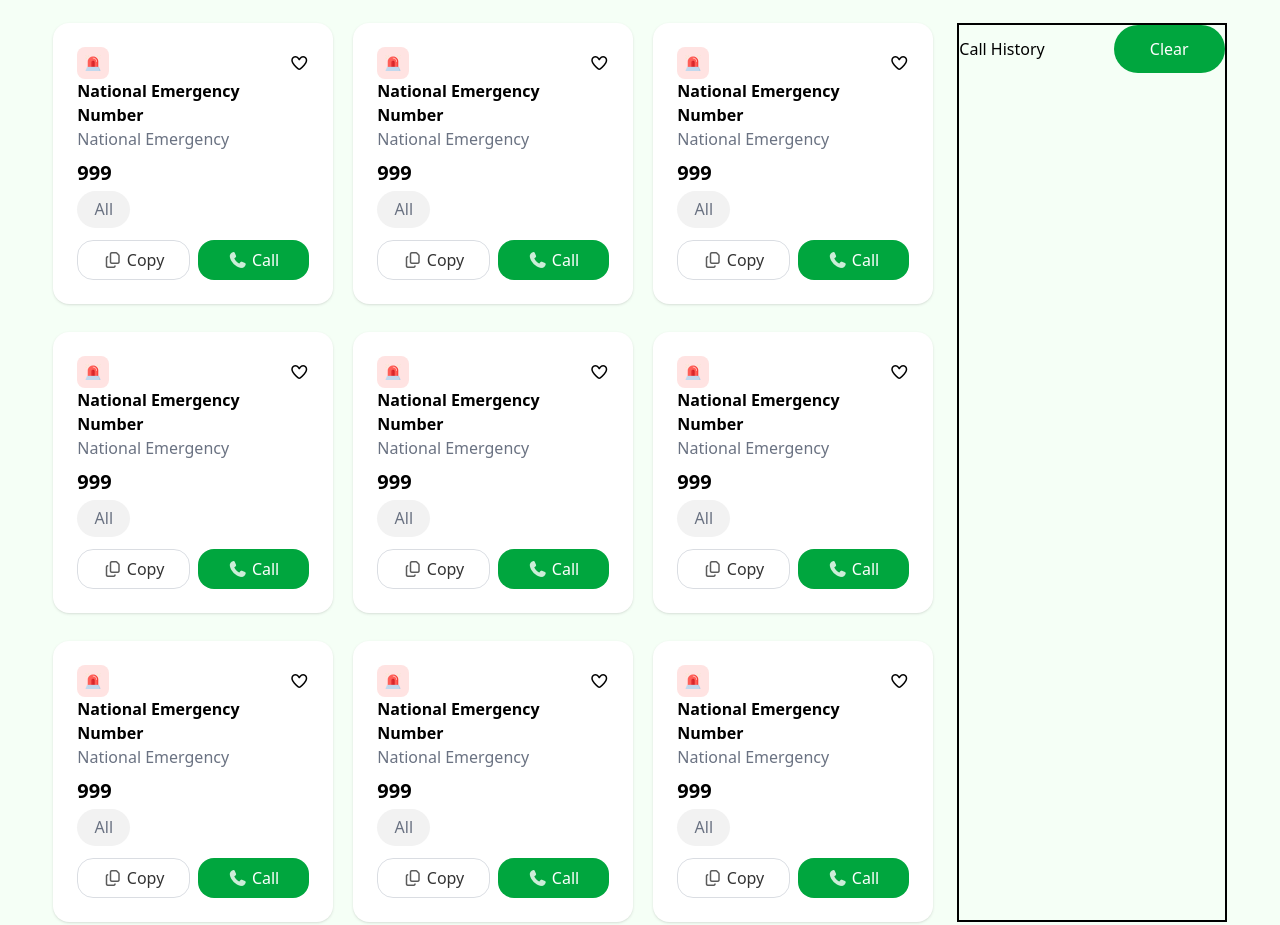
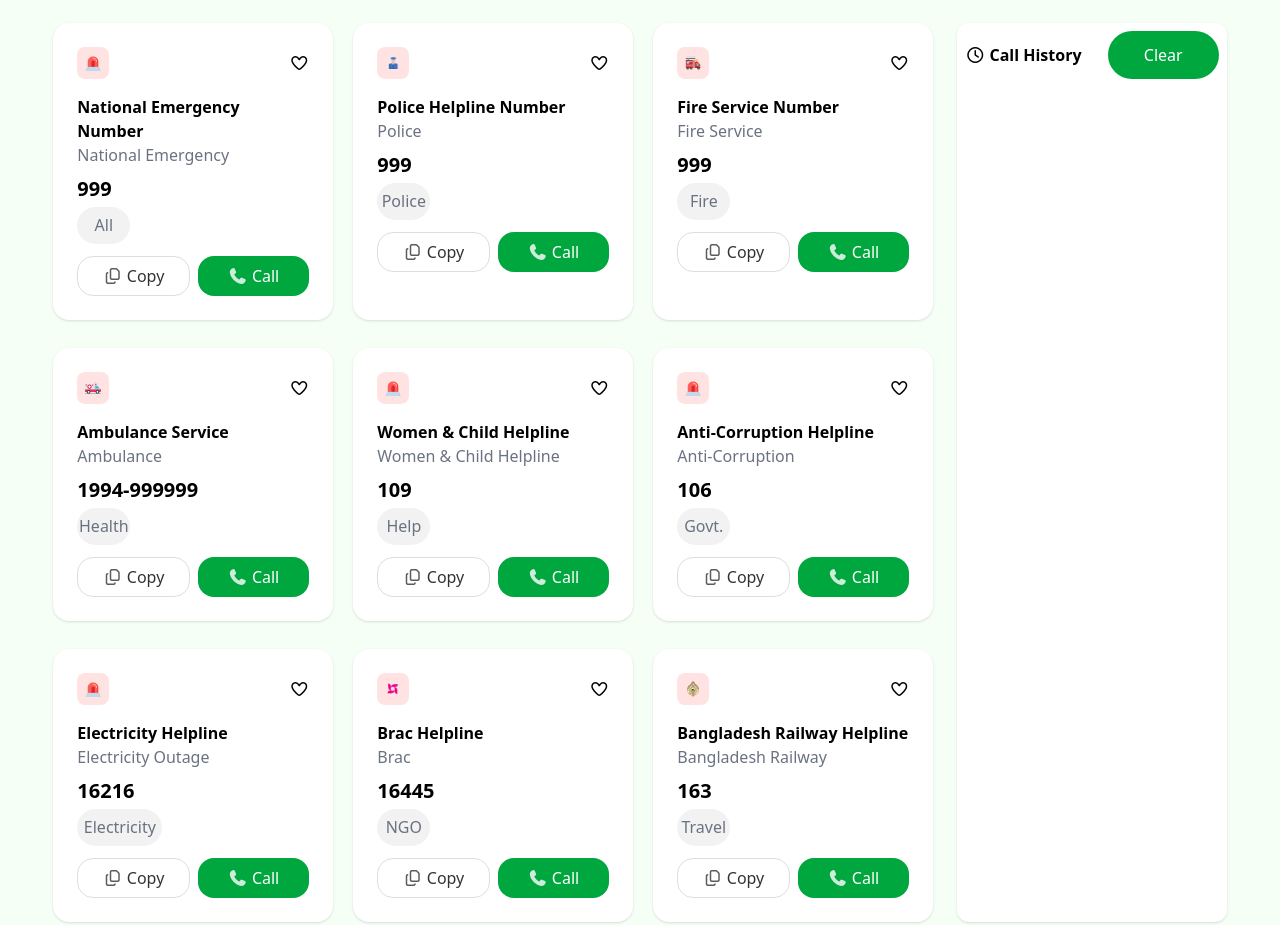
Before and after one commit to iammilon49/Assignment-05, a plain HTML site: page index.html in a window 1280 px wide. Shown: the part 360-1285 px from the top of the page. Drawn offline with nearby package versions, Linux system fonts and the light colour scheme.

Commit message:
Card Section CSS Added

```diff
--- a/index.html
+++ b/index.html
@@ -52,12 +52,13 @@
             <div class="flex justify-between items-center">
                 <img  class="w-8 h-8 bg-[#FFE3E2] p-2 rounded-lg" src="./assets/emergency.png" alt="">
                 <i class="fa-regular fa-heart"></i>
+            </div>
 
-            </div>
-            <div class="mb-2">
+            <div class="mb-2 mt-4">
                 <h2 class="font-bold text-base" >National Emergency Number</h2>
                 <p class="text-gray-500">National Emergency</p>
             </div>
+
             <div>
                  <h2 class="font-bold text-xl mb-1">999</h2>
                 <p class="text-gray-500 bg-[#F2F2F2] h-[37px] w-[53px] text-center rounded-3xl pt-1.5 mb-3">All</p>
@@ -71,20 +72,20 @@
 
 
 
-
+        <!-- Card 2 -->
         <div id="box-parent" class="w-70 bg-[#ffffff] p-6 shadow-sm rounded-2xl">
             <div class="flex justify-between items-center">
-                <img  class="w-8 h-8 bg-[#FFE3E2] p-2 rounded-lg" src="./assets/emergency.png" alt="">
+                <img  class="w-8 h-8 bg-[#FFE3E2] p-2 rounded-lg" src="./assets/police.png" alt="">
                 <i class="fa-regular fa-heart"></i>
 
             </div>
-            <div class="mb-2">
-                <h2 class="font-bold text-base" >National Emergency Number</h2>
-                <p class="text-gray-500">National Emergency</p>
+            <div class="mb-2 mt-4">
+                <h2 class="font-bold text-base" >Police Helpline Number</h2>
+                <p class="text-gray-500">Police</p>
             </div>
             <div>
                  <h2 class="font-bold text-xl mb-1">999</h2>
-                <p class="text-gray-500 bg-[#F2F2F2] h-[37px] w-[53px] text-center rounded-3xl pt-1.5 mb-3">All</p>
+                <p class="text-gray-500 bg-[#F2F2F2] h-[37px] w-[53px] text-center rounded-3xl pt-1.5 mb-3">Police</p>
             </div>
             <div class="flex gap-2">
                 <button type="button" class="w-[160px] h-[40px] border-1 border-solid border-gray-300 rounded-2xl opacity-80 hover:cursor-pointer"><span><i class="fa-regular fa-copy opacity-80"></i></span> Copy</button>
@@ -95,20 +96,20 @@
 
 
 
-
+        <!-- card 3 -->
         <div id="box-parent" class="w-70 bg-[#ffffff] p-6 shadow-sm rounded-2xl">
             <div class="flex justify-between items-center">
-                <img  class="w-8 h-8 bg-[#FFE3E2] p-2 rounded-lg" src="./assets/emergency.png" alt="">
+                <img  class="w-8 h-8 bg-[#FFE3E2] p-2 rounded-lg" src="./assets/fire-service.png" alt="">
                 <i class="fa-regular fa-heart"></i>
 
             </div>
-            <div class="mb-2">
-                <h2 class="font-bold text-base" >National Emergency Number</h2>
-                <p class="text-gray-500">National Emergency</p>
+            <div class="mb-2 mt-4">
+                <h2 class="font-bold text-base" >Fire Service Number</h2>
+                <p class="text-gray-500">Fire Service</p>
             </div>
             <div>
                  <h2 class="font-bold text-xl mb-1">999</h2>
-                <p class="text-gray-500 bg-[#F2F2F2] h-[37px] w-[53px] text-center rounded-3xl pt-1.5 mb-3">All</p>
+                <p class="text-gray-500 bg-[#F2F2F2] h-[37px] w-[53px] text-center rounded-3xl pt-1.5 mb-3">Fire</p>
             </div>
             <div class="flex gap-2">
                 <button type="button" class="w-[160px] h-[40px] border-1 border-solid border-gray-300 rounded-2xl opacity-80 hover:cursor-pointer"><span><i class="fa-regular fa-copy opacity-80"></i></span> Copy</button>
@@ -119,20 +120,20 @@
 
 
 
-
+        <!-- card 4 -->
         <div id="box-parent" class="w-70 bg-[#ffffff] p-6 shadow-sm rounded-2xl">
             <div class="flex justify-between items-center">
-                <img  class="w-8 h-8 bg-[#FFE3E2] p-2 rounded-lg" src="./assets/emergency.png" alt="">
+                <img  class="w-8 h-8 bg-[#FFE3E2] p-2 rounded-lg" src="./assets/ambulance.png" alt="">
                 <i class="fa-regular fa-heart"></i>
 
             </div>
-            <div class="mb-2">
-                <h2 class="font-bold text-base" >National Emergency Number</h2>
-                <p class="text-gray-500">National Emergency</p>
+            <div class="mb-2 mt-4">
+                <h2 class="font-bold text-base" >Ambulance Service</h2>
+                <p class="text-gray-500">Ambulance</p>
             </div>
             <div>
-                 <h2 class="font-bold text-xl mb-1">999</h2>
-                <p class="text-gray-500 bg-[#F2F2F2] h-[37px] w-[53px] text-center rounded-3xl pt-1.5 mb-3">All</p>
+                 <h2 class="font-bold text-xl mb-1">1994-999999</h2>
+                <p class="text-gray-500 bg-[#F2F2F2] h-[37px] w-[53px] text-center rounded-3xl pt-1.5 mb-3">Health</p>
             </div>
             <div class="flex gap-2">
                 <button type="button" class="w-[160px] h-[40px] border-1 border-solid border-gray-300 rounded-2xl opacity-80 hover:cursor-pointer"><span><i class="fa-regular fa-copy opacity-80"></i></span> Copy</button>
@@ -142,20 +143,20 @@
         </div>
 
 
-
+        <!-- card 5 -->
         <div id="box-parent" class="w-70 bg-[#ffffff] p-6 shadow-sm rounded-2xl">
             <div class="flex justify-between items-center">
                 <img  class="w-8 h-8 bg-[#FFE3E2] p-2 rounded-lg" src="./assets/emergency.png" alt="">
                 <i class="fa-regular fa-heart"></i>
 
             </div>
-            <div class="mb-2">
-                <h2 class="font-bold text-base" >National Emergency Number</h2>
-                <p class="text-gray-500">National Emergency</p>
+            <div class="mb-2 mt-4">
+                <h2 class="font-bold text-base" >Women & Child Helpline</h2>
+                <p class="text-gray-500">Women & Child Helpline</p>
             </div>
             <div>
-                 <h2 class="font-bold text-xl mb-1">999</h2>
-                <p class="text-gray-500 bg-[#F2F2F2] h-[37px] w-[53px] text-center rounded-3xl pt-1.5 mb-3">All</p>
+                 <h2 class="font-bold text-xl mb-1">109</h2>
+                <p class="text-gray-500 bg-[#F2F2F2] h-[37px] w-[53px] text-center rounded-3xl pt-1.5 mb-3">Help</p>
             </div>
             <div class="flex gap-2">
                 <button type="button" class="w-[160px] h-[40px] border-1 border-solid border-gray-300 rounded-2xl opacity-80 hover:cursor-pointer"><span><i class="fa-regular fa-copy opacity-80"></i></span> Copy</button>
@@ -165,20 +166,20 @@
         </div>
 
 
-
+        <!-- card 6 -->
         <div id="box-parent" class="w-70 bg-[#ffffff] p-6 shadow-sm rounded-2xl">
             <div class="flex justify-between items-center">
                 <img  class="w-8 h-8 bg-[#FFE3E2] p-2 rounded-lg" src="./assets/emergency.png" alt="">
                 <i class="fa-regular fa-heart"></i>
 
             </div>
-            <div class="mb-2">
-                <h2 class="font-bold text-base" >National Emergency Number</h2>
-                <p class="text-gray-500">National Emergency</p>
+            <div class="mb-2 mt-4">
+                <h2 class="font-bold text-base" >Anti-Corruption Helpline</h2>
+                <p class="text-gray-500">Anti-Corruption</p>
             </div>
             <div>
-                 <h2 class="font-bold text-xl mb-1">999</h2>
-                <p class="text-gray-500 bg-[#F2F2F2] h-[37px] w-[53px] text-center rounded-3xl pt-1.5 mb-3">All</p>
+                 <h2 class="font-bold text-xl mb-1">106</h2>
+                <p class="text-gray-500 bg-[#F2F2F2] h-[37px] w-[53px] text-center rounded-3xl pt-1.5 mb-3">Govt.</p>
             </div>
             <div class="flex gap-2">
                 <button type="button" class="w-[160px] h-[40px] border-1 border-solid border-gray-300 rounded-2xl opacity-80 hover:cursor-pointer"><span><i class="fa-regular fa-copy opacity-80"></i></span> Copy</button>
@@ -188,20 +189,20 @@
         </div>
 
 
-
+        <!-- card 7 -->
         <div id="box-parent" class="w-70 bg-[#ffffff] p-6 shadow-sm rounded-2xl">
             <div class="flex justify-between items-center">
                 <img  class="w-8 h-8 bg-[#FFE3E2] p-2 rounded-lg" src="./assets/emergency.png" alt="">
                 <i class="fa-regular fa-heart"></i>
 
             </div>
-            <div class="mb-2">
-                <h2 class="font-bold text-base" >National Emergency Number</h2>
-                <p class="text-gray-500">National Emergency</p>
+            <div class="mb-2 mt-4">
+                <h2 class="font-bold text-base" >Electricity Helpline</h2>
+                <p class="text-gray-500">Electricity Outage</p>
             </div>
             <div>
-                 <h2 class="font-bold text-xl mb-1">999</h2>
-                <p class="text-gray-500 bg-[#F2F2F2] h-[37px] w-[53px] text-center rounded-3xl pt-1.5 mb-3">All</p>
+                 <h2 class="font-bold text-xl mb-1">16216</h2>
+                <p class="text-gray-500 bg-[#F2F2F2] h-[37px] w-[85px] text-center rounded-3xl pt-1.5 mb-3">Electricity</p>
             </div>
             <div class="flex gap-2">
                 <button type="button" class="w-[160px] h-[40px] border-1 border-solid border-gray-300 rounded-2xl opacity-80 hover:cursor-pointer"><span><i class="fa-regular fa-copy opacity-80"></i></span> Copy</button>
@@ -211,20 +212,20 @@
         </div>
 
 
-
+        <!-- card 8 -->
         <div id="box-parent" class="w-70 bg-[#ffffff] p-6 shadow-sm rounded-2xl">
             <div class="flex justify-between items-center">
-                <img  class="w-8 h-8 bg-[#FFE3E2] p-2 rounded-lg" src="./assets/emergency.png" alt="">
+                <img  class="w-8 h-8 bg-[#FFE3E2] p-2 rounded-lg" src="./assets/brac.png" alt="">
                 <i class="fa-regular fa-heart"></i>
 
             </div>
-            <div class="mb-2">
-                <h2 class="font-bold text-base" >National Emergency Number</h2>
-                <p class="text-gray-500">National Emergency</p>
+            <div class="mb-2 mt-4">
+                <h2 class="font-bold text-base" >Brac Helpline</h2>
+                <p class="text-gray-500">Brac</p>
             </div>
             <div>
-                 <h2 class="font-bold text-xl mb-1">999</h2>
-                <p class="text-gray-500 bg-[#F2F2F2] h-[37px] w-[53px] text-center rounded-3xl pt-1.5 mb-3">All</p>
+                 <h2 class="font-bold text-xl mb-1">16445</h2>
+                <p class="text-gray-500 bg-[#F2F2F2] h-[37px] w-[53px] text-center rounded-3xl pt-1.5 mb-3">NGO</p>
             </div>
             <div class="flex gap-2">
                 <button type="button" class="w-[160px] h-[40px] border-1 border-solid border-gray-300 rounded-2xl opacity-80 hover:cursor-pointer"><span><i class="fa-regular fa-copy opacity-80"></i></span> Copy</button>
@@ -234,20 +235,20 @@
         </div>
 
 
-
+        <!-- card 9 -->
         <div id="box-parent" class="w-70 bg-[#ffffff] p-6 shadow-sm rounded-2xl">
             <div class="flex justify-between items-center">
-                <img  class="w-8 h-8 bg-[#FFE3E2] p-2 rounded-lg" src="./assets/emergency.png" alt="">
+                <img  class="w-8 h-8 bg-[#FFE3E2] p-2 rounded-lg" src="./assets/Bangladesh-Railway.png" alt="">
                 <i class="fa-regular fa-heart"></i>
 
             </div>
-            <div class="mb-2">
-                <h2 class="font-bold text-base" >National Emergency Number</h2>
-                <p class="text-gray-500">National Emergency</p>
+            <div class="mb-2 mt-4">
+                <h2 class="font-bold text-base" >Bangladesh Railway Helpline</h2>
+                <p class="text-gray-500">Bangladesh Railway</p>
             </div>
             <div>
-                 <h2 class="font-bold text-xl mb-1">999</h2>
-                <p class="text-gray-500 bg-[#F2F2F2] h-[37px] w-[53px] text-center rounded-3xl pt-1.5 mb-3">All</p>
+                 <h2 class="font-bold text-xl mb-1">163</h2>
+                <p class="text-gray-500 bg-[#F2F2F2] h-[37px] w-[53px] text-center rounded-3xl pt-1.5 mb-3">Travel</p>
             </div>
             <div class="flex gap-2">
                 <button type="button" class="w-[160px] h-[40px] border-1 border-solid border-gray-300 rounded-2xl opacity-80 hover:cursor-pointer"><span><i class="fa-regular fa-copy opacity-80"></i></span> Copy</button>
@@ -255,17 +256,14 @@
                 <button type="button" class="bg-[#00A63E] w-[160px] h-[40px] rounded-2xl text-white hover:cursor-pointer" ><span><i class="fa-solid fa-phone text-white opacity-80"></i></span> Call</button>
             </div>
         </div>
+    </section>
 
 
-
-
-    </section>
-
     <!-- Right Call History Section -->
-    <aside class="border-2 border-solid col-span-3">
-        <div class="flex justify-between items-center">
-            <h2>Call History</h2>
-            <button type="button" class="bg-[#00A63E] px-9 py-3 text-white text-base rounded-3xl">Clear</button>
+    <aside class="col-span-3 bg-white rounded-xl shadow-sm">
+        <div class="flex justify-between items-center p-2">
+            <h2 class="font-semibold"><Span><i class="fa-regular fa-clock"></i></Span> Call History</h2>
+            <button type="button" class="bg-[#00A63E] px-9 py-3 text-white text-base rounded-3xl hover:cursor-pointer">Clear</button>
         </div>
 
 
```
